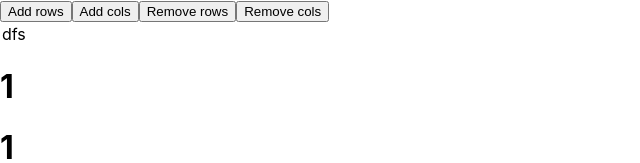
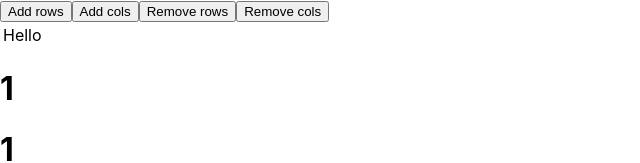
Before and after one commit to Eli-BH/tpp_Dom3_Asg8, a React (Create React App) app: page / in a window 1280 px wide. Shown: the top 163 px of the page, without its empty margins (0-640 px from the left). Built offline with nearby package versions, Linux system fonts and the light colour scheme.

Commit message:
fixed the logic, the props where in the wrong place

```diff
--- a/src/App.js
+++ b/src/App.js
@@ -51,7 +51,7 @@ class App extends React.Component{
 
     const rows = [];
      for(let i = 0; i < this.state.tableRow; i++){
-       rows.push(<Rows rowAmt = {this.state.tableRow}/>)
+       rows.push(<Rows colAmt = {this.state.tableCol}/>)
      }
 
     return(
--- a/src/components/Rows.js
+++ b/src/components/Rows.js
@@ -12,7 +12,7 @@ const Rows = (props) =>{
     }
 
     return (
-        <tr>dfs</tr>
+        <tr>{cols}</tr>
     )
 }
 
--- a/src/components/TableCell.js
+++ b/src/components/TableCell.js
@@ -1,7 +1,7 @@
 import React from 'react';
 
 
-function TableCell(props){
+const  TableCell = () =>{
     return <td>Hello</td>
 }
 
```
